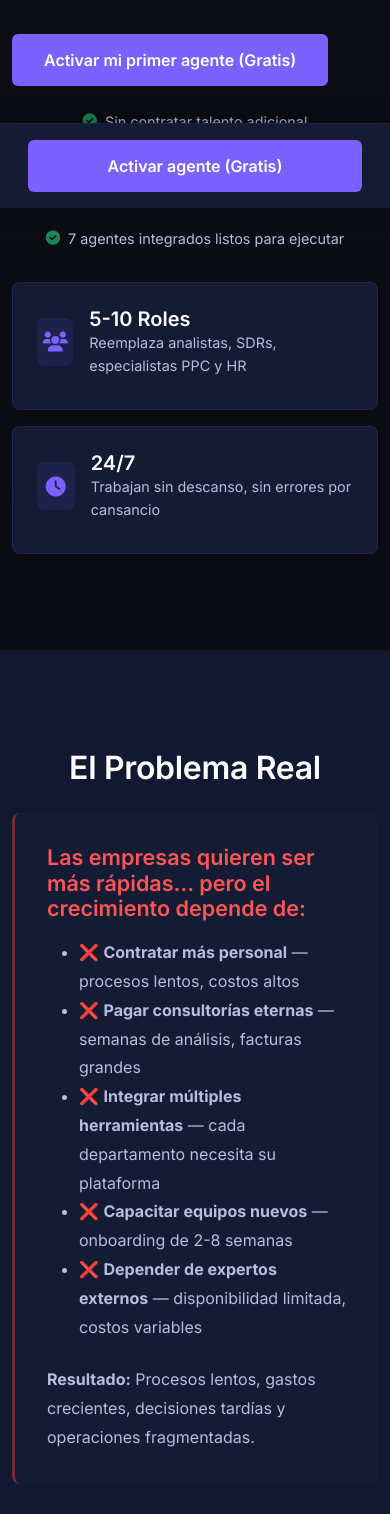
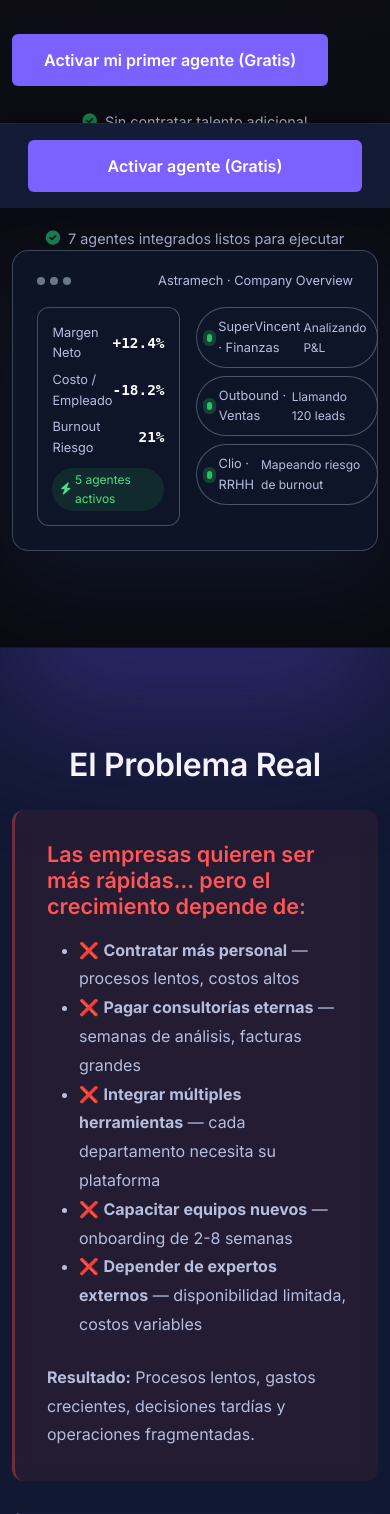
Before and after one commit to ArielSanroj/Astramech, a Flask app: page / in a window 390 px wide. Shown: the part 636-2150 px from the top of the page. Run offline with Flask 3, Linux system fonts and the light colour scheme.

Commit message:
feat: Pulido UX/UI nivel Linear/Vercel - Mejoras premium completas
✨ Hero Section:
- Mockup visual tipo dashboard con KPIs y agentes activos
- Glass effect y blur premium
- Shadow light bar debajo del hero
- Visual ancla que reemplaza tarjetas múltiples

🎨 Glassmorphism Consistente:
- Cards con rgba(255,255,255,0.03) + blur(10px)
- Bordes suaves rgba(255,255,255,0.06)
- Hover premium con box-shadow y transform
- Aplicado a: agent-cards, stat-cards, template-cards, testimonials

📐 Spacing Uniforme:
- Todas las secciones usan var(--spacing-section) = 96px
- Hero y pre-CTA usan var(--spacing-section-large) = 128px
- Eliminado spacing irregular entre secciones

🎯 Secciones Mejoradas:
- 'El Problema Real': Menos rojo, más enterprise (rgba(255,80,80,0.08))
- Proceso moderno: Línea horizontal con 3 puntos animados
- 'Por qué es mejor': 3 highlight cards (Ahorro, Velocidad, Inteligencia)
- Connected Agents: Carrusel horizontal con scroll-snap
- Testimonios: Slider minimalista con auto-rotate cada 5s

🔧 Mejoras Técnicas:
- Navbar sticky con backdrop-filter: blur(12px)
- CTA final menos saturado (#5B3AED) con glass effect interno
- Sección de logos para trust badges
- CTA sticky mobile para aumentar conversión
- Microanimaciones fade-in + translateY en scroll
- FAQ con estilos listos para microinteracciones

🎨 Tipografía Refinada:
- Hero title: 48px (Sora)
- Section titles: 32px (Sora)
- Subtitles: 20-22px
- Body: 16px (Inter)
- Numbers: JetBrains Mono para KPIs

💎 Look Premium:
- Gradientes sutiles verticales
- Sombras suaves y consistentes
- Transiciones suaves en todos los elementos
- Paleta de colores más refinada

```diff
--- a/company-efficiency-optimizer/templates/index.html
+++ b/company-efficiency-optimizer/templates/index.html
@@ -10,6 +10,7 @@
         border-bottom: 1px solid rgba(123, 97, 255, 0.1);
         position: relative;
         overflow: hidden;
+        box-shadow: 0 80px 120px rgba(120, 80, 255, 0.25);
     }
 
     .hero-section::before {
@@ -19,7 +20,7 @@
         left: 0;
         right: 0;
         bottom: 0;
-        background: radial-gradient(circle at 50% 0%, rgba(123, 97, 255, 0.05) 0%, transparent 50%);
+        background: radial-gradient(circle at 50% 0%, rgba(123, 97, 255, 0.07) 0%, transparent 55%);
         pointer-events: none;
     }
 
@@ -49,25 +50,123 @@
         margin-bottom: 1.5rem;
     }
 
-    .proof-grid {
+    /* Hero visual mockup */
+    .hero-mockup {
+        position: relative;
+        max-width: 520px;
+        margin-left: auto;
+    }
+
+    .hero-window {
+        background: rgba(15, 23, 42, 0.85);
+        border-radius: 16px;
+        border: 1px solid rgba(148, 163, 184, 0.35);
+        padding: 1.25rem 1.5rem 1.5rem;
+        backdrop-filter: blur(14px);
+        box-shadow: 0 32px 80px rgba(15, 23, 42, 0.9);
+    }
+
+    .hero-window-header {
+        display: flex;
+        align-items: center;
+        justify-content: space-between;
+        margin-bottom: 1rem;
+    }
+
+    .hero-window-dots {
+        display: flex;
+        gap: 0.3rem;
+    }
+
+    .hero-window-dot {
+        width: 8px;
+        height: 8px;
+        border-radius: 999px;
+        background: rgba(148, 163, 184, 0.7);
+    }
+
+    .hero-window-title {
+        font-size: 0.8rem;
+        color: var(--color-text-secondary);
+    }
+
+    .hero-window-body {
         display: grid;
-        grid-template-columns: repeat(auto-fit, minmax(200px, 1fr));
+        grid-template-columns: 1.2fr 1fr;
         gap: 1rem;
-        margin-top: 2rem;
-    }
-
-    .proof-card {
-        background: var(--color-surface);
-        border: 1px solid rgba(123, 97, 255, 0.15);
-        border-radius: 8px;
-        padding: 1.5rem;
-    }
-
-    .proof-card h4 {
+    }
+
+    .hero-kpi-card {
+        background: rgba(15, 23, 42, 0.9);
+        border-radius: 12px;
+        border: 1px solid rgba(148, 163, 184, 0.4);
+        padding: 0.9rem;
+    }
+
+    .hero-kpi-row {
+        display: flex;
+        justify-content: space-between;
+        align-items: center;
+        margin-bottom: 0.4rem;
+    }
+
+    .hero-kpi-label {
+        font-size: 0.8rem;
+        color: var(--color-text-secondary);
+    }
+
+    .hero-kpi-value {
+        font-size: 0.9rem;
+        font-weight: 600;
         color: var(--color-text-primary);
-        font-size: 1.25rem;
-        margin-bottom: 0.5rem;
-        font-weight: 600;
+    }
+
+    .hero-kpi-pill {
+        display: inline-flex;
+        align-items: center;
+        gap: 0.3rem;
+        padding: 0.15rem 0.55rem;
+        border-radius: 999px;
+        font-size: 0.75rem;
+        background: rgba(34, 197, 94, 0.12);
+        color: #4ade80;
+    }
+
+    .hero-agents-list {
+        display: flex;
+        flex-direction: column;
+        gap: 0.5rem;
+    }
+
+    .hero-agent-item {
+        display: flex;
+        justify-content: space-between;
+        align-items: center;
+        padding: 0.55rem 0.65rem;
+        border-radius: 999px;
+        background: rgba(15, 23, 42, 0.9);
+        border: 1px solid rgba(148, 163, 184, 0.45);
+        font-size: 0.8rem;
+    }
+
+    .hero-agent-name {
+        display: flex;
+        align-items: center;
+        gap: 0.4rem;
+        color: var(--color-text-secondary);
+    }
+
+    .hero-agent-dot {
+        width: 8px;
+        height: 8px;
+        border-radius: 999px;
+        background: #22c55e;
+        box-shadow: 0 0 0 4px rgba(34, 197, 94, 0.25);
+    }
+
+    .hero-agent-tag {
+        font-size: 0.75rem;
+        color: var(--color-text-secondary);
     }
 
     .badge-pill {
@@ -309,11 +426,12 @@
     }
 
     .problem-box {
-        background: var(--color-surface);
-        border-left: 3px solid rgba(255, 60, 60, 0.4);
+        background: rgba(255, 80, 80, 0.08);
+        border-left: 3px solid rgba(255, 80, 80, 0.35);
         padding: 2rem;
-        border-radius: 8px;
+        border-radius: 12px;
         margin-bottom: 2rem;
+        backdrop-filter: blur(10px);
     }
 
     .solution-box {
@@ -784,26 +902,59 @@
                 </div>
             </div>
             <div class="col-lg-5">
-                <div class="proof-grid" style="display: grid; grid-template-columns: 1fr; gap: 1rem;">
-                    <div class="proof-card" style="padding: 1.5rem;">
-                        <div style="display: flex; align-items: center; gap: 1rem; margin-bottom: 0.5rem;">
-                            <div style="width: 48px; height: 48px; border-radius: 8px; background: rgba(123, 97, 255, 0.1); display: flex; align-items: center; justify-content: center; color: var(--color-primary);">
-                                <i class="fas fa-users fa-lg"></i>
+                <div class="hero-mockup">
+                    <div class="hero-window">
+                        <div class="hero-window-header">
+                            <div class="hero-window-dots">
+                                <span class="hero-window-dot"></span>
+                                <span class="hero-window-dot"></span>
+                                <span class="hero-window-dot"></span>
                             </div>
-                            <div>
-                                <h4 style="margin: 0; font-size: 1.25rem;">5-10 Roles</h4>
-                                <p style="margin: 0; font-size: 0.9rem; color: var(--color-text-secondary);">Reemplaza analistas, SDRs, especialistas PPC y HR</p>
+                            <div class="hero-window-title">Astramech · Company Overview</div>
+                        </div>
+                        <div class="hero-window-body">
+                            <div class="hero-kpi-card">
+                                <div class="hero-kpi-row">
+                                    <span class="hero-kpi-label">Margen Neto</span>
+                                    <span class="hero-kpi-value number-kpi">+12.4%</span>
+                                </div>
+                                <div class="hero-kpi-row">
+                                    <span class="hero-kpi-label">Costo / Empleado</span>
+                                    <span class="hero-kpi-value number-kpi">-18.2%</span>
+                                </div>
+                                <div class="hero-kpi-row">
+                                    <span class="hero-kpi-label">Burnout Riesgo</span>
+                                    <span class="hero-kpi-value number-kpi">21%</span>
+                                </div>
+                                <div style="margin-top: 0.6rem;">
+                                    <span class="hero-kpi-pill">
+                                        <i class="fas fa-bolt"></i>
+                                        5 agentes activos
+                                    </span>
+                                </div>
                             </div>
-                        </div>
-                    </div>
-                    <div class="proof-card" style="padding: 1.5rem;">
-                        <div style="display: flex; align-items: center; gap: 1rem; margin-bottom: 0.5rem;">
-                            <div style="width: 48px; height: 48px; border-radius: 8px; background: rgba(123, 97, 255, 0.1); display: flex; align-items: center; justify-content: center; color: var(--color-primary);">
-                                <i class="fas fa-clock fa-lg"></i>
-                            </div>
-                            <div>
-                                <h4 style="margin: 0; font-size: 1.25rem;">24/7</h4>
-                                <p style="margin: 0; font-size: 0.9rem; color: var(--color-text-secondary);">Trabajan sin descanso, sin errores por cansancio</p>
+                            <div class="hero-agents-list">
+                                <div class="hero-agent-item">
+                                    <div class="hero-agent-name">
+                                        <span class="hero-agent-dot"></span>
+                                        <span>SuperVincent · Finanzas</span>
+                                    </div>
+                                    <span class="hero-agent-tag">Analizando P&L</span>
+                                </div>
+                                <div class="hero-agent-item">
+                                    <div class="hero-agent-name">
+                                        <span class="hero-agent-dot"></span>
+                                        <span>Outbound · Ventas</span>
+                                    </div>
+                                    <span class="hero-agent-tag">Llamando 120 leads</span>
+                                </div>
+                                <div class="hero-agent-item">
+                                    <div class="hero-agent-name">
+                                        <span class="hero-agent-dot"></span>
+                                        <span>Clio · RRHH</span>
+                                    </div>
+                                    <span class="hero-agent-tag">Mapeando riesgo de burnout</span>
+                                </div>
                             </div>
                         </div>
                     </div>
```
Also changed, not shown: other parts of company-efficiency-optimizer/templates/index.html (+40 -22 lines).
